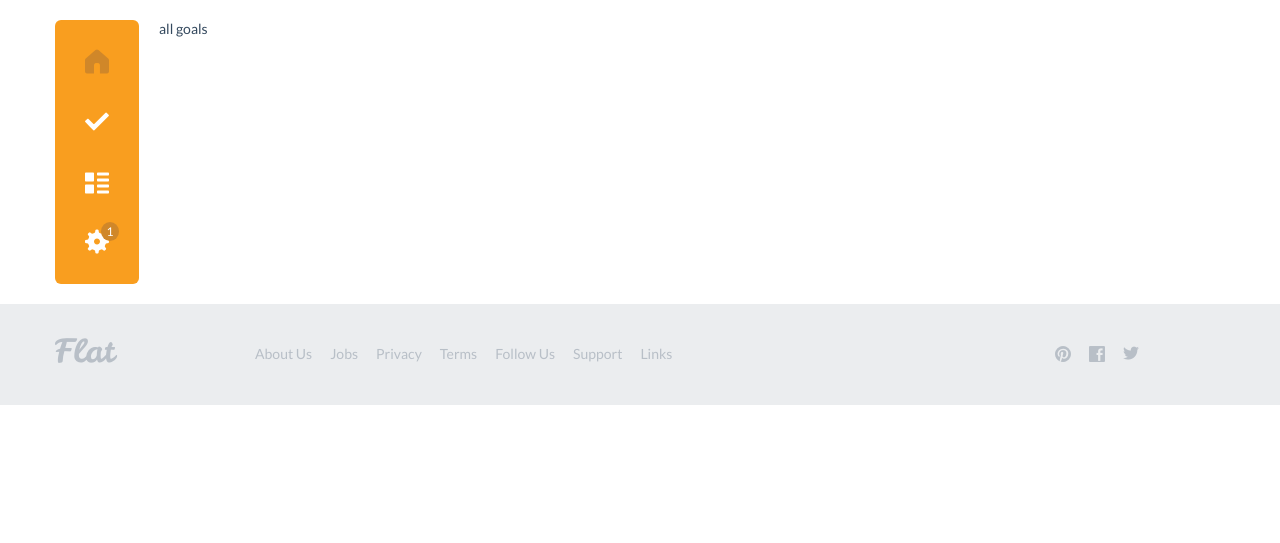
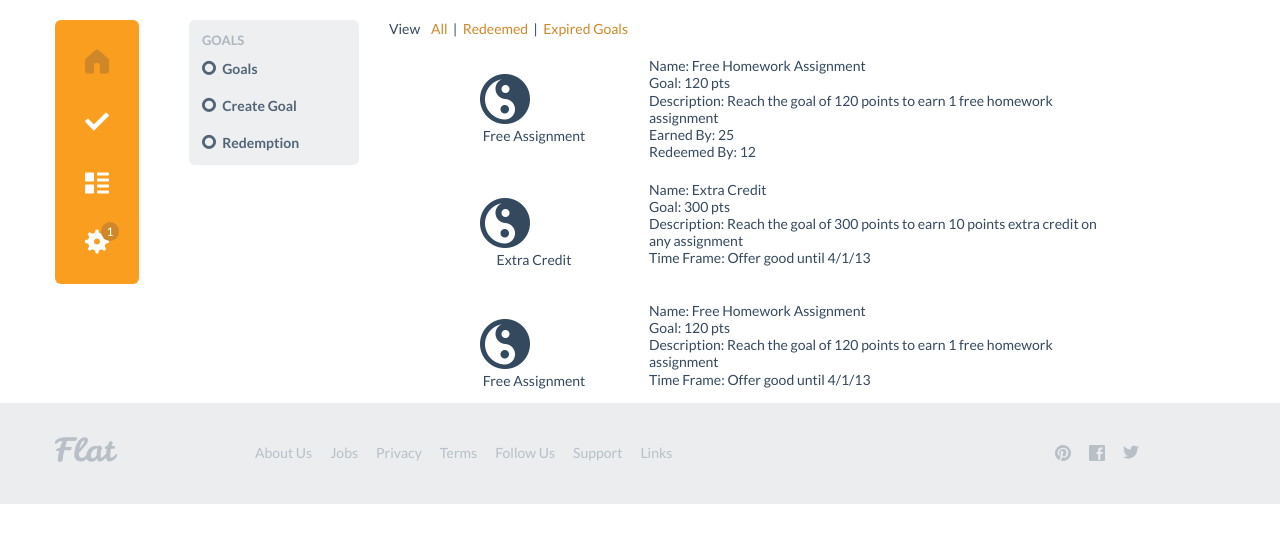
Before and after one commit to JackMcGrath/Zerebral-Rewards, a Django app: template zerebralweb/templates/teachers/goals/all_goals.html in a window 1280 px wide. Shown: the part 80-623 px from the top of the page. Run offline with Django 3.2, Linux system fonts and the light colour scheme; the template is opened without the code that fills it, so the values that code supplies are empty; some libraries are stand-ins or nearby versions.

Commit message:
Renamed partial nav menu templates to fix typo. Set up all goals template.

```diff
--- a/zerebralweb/static/css/zerebral.css
+++ b/zerebralweb/static/css/zerebral.css
@@ -216,3 +216,17 @@ a.text-primary:focus {
 .eval-dropdown {
     left: 36%;
 }
+
+.goal-list-item {
+    margin-top: 20px;
+}
+
+.goal-icon {
+    width:50px;
+    height:50px;
+    margin: 10% 0% 0% 18%;
+}
+
+.goal-title {
+    font-size:14px;
+}
--- a/zerebralweb/templates/teachers/courses/add_students.html
+++ b/zerebralweb/templates/teachers/courses/add_students.html
@@ -80,7 +80,6 @@
 {% block content %}
     <div class="row">
         {% include "teachers/courses/partial_courses_navigation.html" %}
-
         <div class="span8">
             <h5 class='text-center'>Invite Students to {{ course.name }}</h5>
             <br/><br/>
@@ -119,13 +118,9 @@
                             <input type="submit" value="Send Invites" class='btn btn-large btn-primary pull-right' href="#fakelink"></input>
                             <input type="hidden" id="input_students_invite_list" name="students"></input>
                         </form>
-
                     </div>
                 </div>
-
-
             </form>
-
         </div>
     </div>
 
--- a/zerebralweb/templates/teachers/goals/add_goal.html
+++ b/zerebralweb/templates/teachers/goals/add_goal.html
@@ -1,5 +1,7 @@
 {% extends "teachers/base.html" %}
 
 {% block content %}
-add goal
+    <div class="row">
+        {% include "teachers/goals/partial_goals_navigation.html" %}
+    </div>
 {% endblock %}
--- a/zerebralweb/templates/teachers/goals/all_goals.html
+++ b/zerebralweb/templates/teachers/goals/all_goals.html
@@ -1,5 +1,52 @@
 {% extends "teachers/base.html" %}
 
 {% block content %}
-all goals
+    <div class="row">
+        {% include "teachers/goals/partial_goals_navigation.html" %}
+        <div class='span8' id='goals-nav'>
+            <span>View</span>&nbsp;&nbsp;&nbsp;
+            <a href='#fake-link'>All </a>&nbsp;|&nbsp;
+            <a href='#fake-link'>Redeemed </a>&nbsp;|&nbsp;
+            <a href='#fake-link'>Expired Goals </a>
+        </div>
+        <div class='span8' id='goal-list'>
+            <div class='goal-list-item span8'>
+                <div class='span2'>
+                    <img class='goal-icon' src='{{ STATIC_URL }}images/icons/Yin-and-Yang_2x.png' /><br>
+                    <p class='text-center goal-title'>Free Assignment</p>
+                </div>
+                <div class='span5'>
+                    Name: Free Homework Assignment<br>
+                    Goal: 120 pts<br>
+                    Description: Reach the goal of 120 points to earn 1 free homework assignment<br>
+                    Earned By: 25<br>
+                    Redeemed By: 12<br>
+                </div>
+            </div>
+            <div class='goal-list-item span8'>
+                <div class='span2'>
+                    <img class='goal-icon' src='{{ STATIC_URL }}images/icons/Yin-and-Yang_2x.png' /><br>
+                    <p class='text-center goal-title'>Extra Credit</p>
+                </div>
+                <div class='span5'>
+                    Name: Extra Credit<br>
+                    Goal: 300 pts<br>
+                    Description: Reach the goal of 300 points to earn 10 points extra credit on any assignment<br>
+                    Time Frame: Offer good until 4/1/13<br>
+                </div>
+            </div>
+            <div class='goal-list-item span8'>
+                <div class='span2'>
+                    <img class='goal-icon' src='{{ STATIC_URL }}images/icons/Yin-and-Yang_2x.png' /><br>
+                    <p class='text-center goal-title'>Free Assignment</p>
+                </div>
+                <div class='span5'>
+                    Name: Free Homework Assignment<br>
+                    Goal: 120 pts<br>
+                    Description: Reach the goal of 120 points to earn 1 free homework assignment<br>
+                    Time Frame: Offer good until 4/1/13<br>
+                </div>
+            </div>
+        </div>
+    </div>
 {% endblock %}
--- /dev/null
+++ b/zerebralweb/templates/teachers/goals/partial_goals_navigation.html
@@ -0,0 +1,22 @@
+<div class="span2">
+    <ul class="nav nav-list nav-list-vivid">
+        <li class="nav-header">Goals</li>
+        <li><a href="/teacher/goals">
+              <span class="fui-radio-unchecked">&nbsp;</span>
+            Goals
+          </a>
+        </li>
+        <li>
+          <a href="/teacher/goals/add">
+              <span class="fui-radio-unchecked">&nbsp;</span>
+            Create Goal
+          </a>
+        </li>
+        <li>
+          <a href="/teacher/goals/approvals">
+              <span class="fui-radio-unchecked">&nbsp;</span>
+            Redemption
+          </a>
+        </li>
+    </ul>
+</div>
```
Also changed, not shown: zerebralweb/templates/teachers/courses/partial_courses_navigation.html (+29 -18 lines), zerebralweb/templates/teachers/courses/add_course.html (line endings or trailing spaces).
